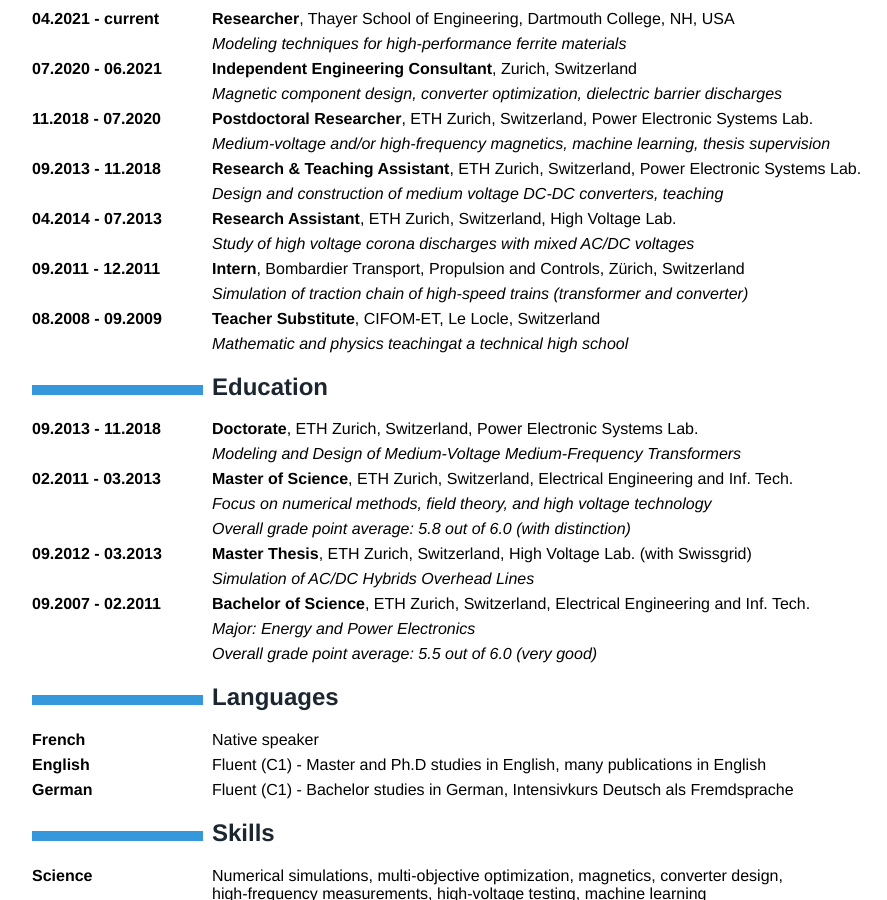
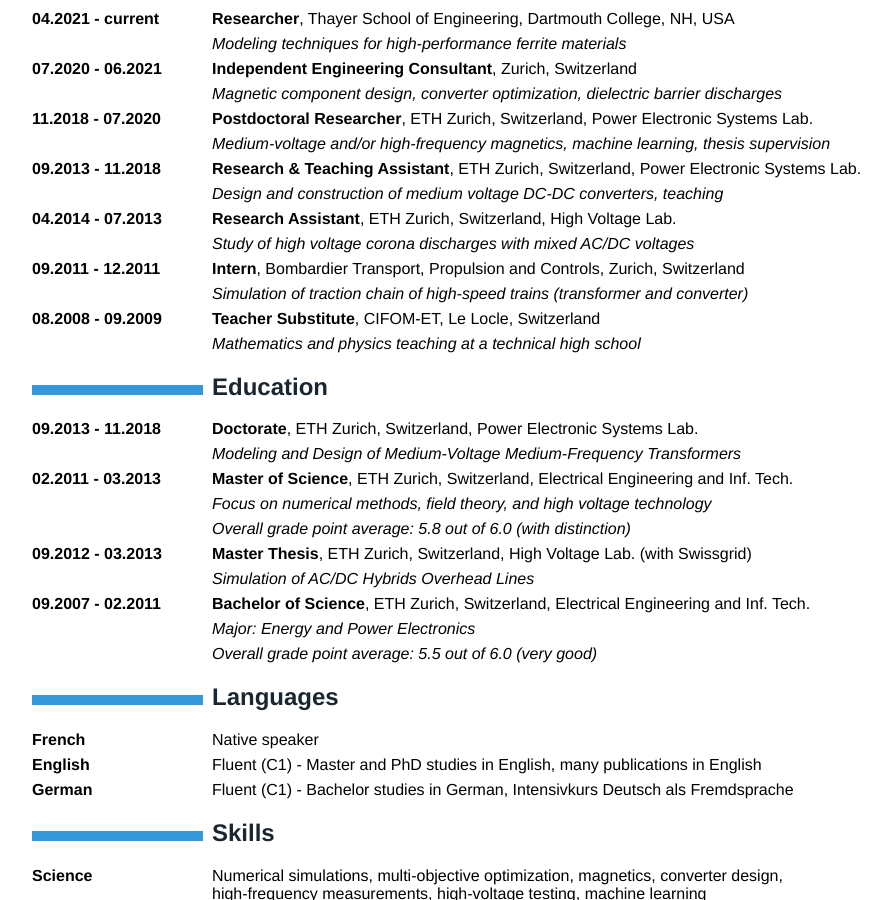
Before and after one commit to otvam/otvam.github.io, a Jekyll site: the page data/cv_guillod.html, which Jekyll copies as it is, in a window 1280 px wide and 900 px high, scrolled down 272 px. Shown: the whole window, without its empty margins (158-1045 px from the left). Built offline with Jekyll 4.4.1, drawn with Linux system fonts in a browser that asks for light colours; some of the changed text lies outside the part shown.

Commit message:
correct typo

```diff
--- a/data/cv_guillod.html
+++ b/data/cv_guillod.html
@@ -141,12 +141,12 @@
 <p><em>Study of high voltage corona discharges with mixed AC/DC voltages</em></p>
 </dd>
 <dt>09.2011 - 12.2011</dt>
-<dd><p><strong>Intern</strong>, Bombardier Transport, Propulsion and Controls, Zürich, Switzerland</p>
+<dd><p><strong>Intern</strong>, Bombardier Transport, Propulsion and Controls, Zurich, Switzerland</p>
 <p><em>Simulation of traction chain of high-speed trains (transformer and converter)</em></p>
 </dd>
 <dt>08.2008 - 09.2009</dt>
 <dd><p><strong>Teacher Substitute</strong>, CIFOM-ET, Le Locle, Switzerland</p>
-<p><em>Mathematic and physics teachingat a technical high school</em></p>
+<p><em>Mathematics and physics teaching at a technical high school</em></p>
 </dd>
 </dl>
 <h2 id="education">Education</h2>
@@ -176,7 +176,7 @@
 <dd>Native speaker
 </dd>
 <dt>English</dt>
-<dd>Fluent (C1) - Master and Ph.D studies in English, many publications in English
+<dd>Fluent (C1) - Master and PhD studies in English, many publications in English
 </dd>
 <dt>German</dt>
 <dd>Fluent (C1) - Bachelor studies in German, Intensivkurs Deutsch als Fremdsprache
@@ -339,8 +339,8 @@
 <dt>[Workshop 2019]</dt>
 <dd><strong>T. Guillod</strong> and J. W. Kolar, “Dielectric Losses in the Insulation of Dry-Type Medium-Frequency Transformers”, ECPE Solid-State Transformer Workshop, Switzerland, 2019
 </dd>
-<dt>[Ph.D 2018]</dt>
-<dd><strong>T. Guillod</strong>, “Modeling and Design of Medium-Frequency Transformers for Future Medium-Voltage Power Electronics Interfaces”, Ph.D. Thesis, ETH Zurich, 2018
+<dt>[PhD 2018]</dt>
+<dd><strong>T. Guillod</strong>, “Modeling and Design of Medium-Frequency Transformers for Future Medium-Voltage Power Electronics Interfaces”, PhD Thesis, ETH Zurich, 2018
 </dd>
 <dt>[Talk 2018]</dt>
 <dd>D. Rothmund, <strong>T. Guillod</strong>, D. Bortis, and J. W. Kolar, “Design and Experimental Analysis of a 10kV SiC MOSFET Based 50kHz Soft-Switching Single-Phase 3.8kV AC/400V DC Solid-State Transformer”, IEEC ECCE, USA, 2018
```
Also changed, not shown: pandoc/resume.md (+5 -5 lines), 1 other file.
